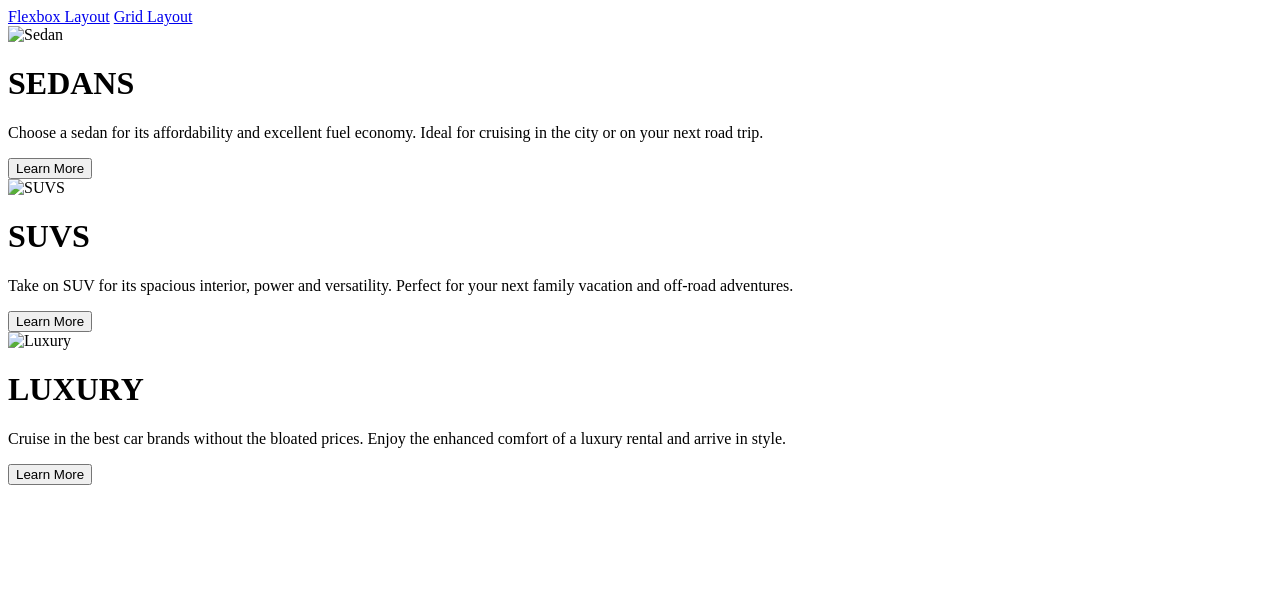
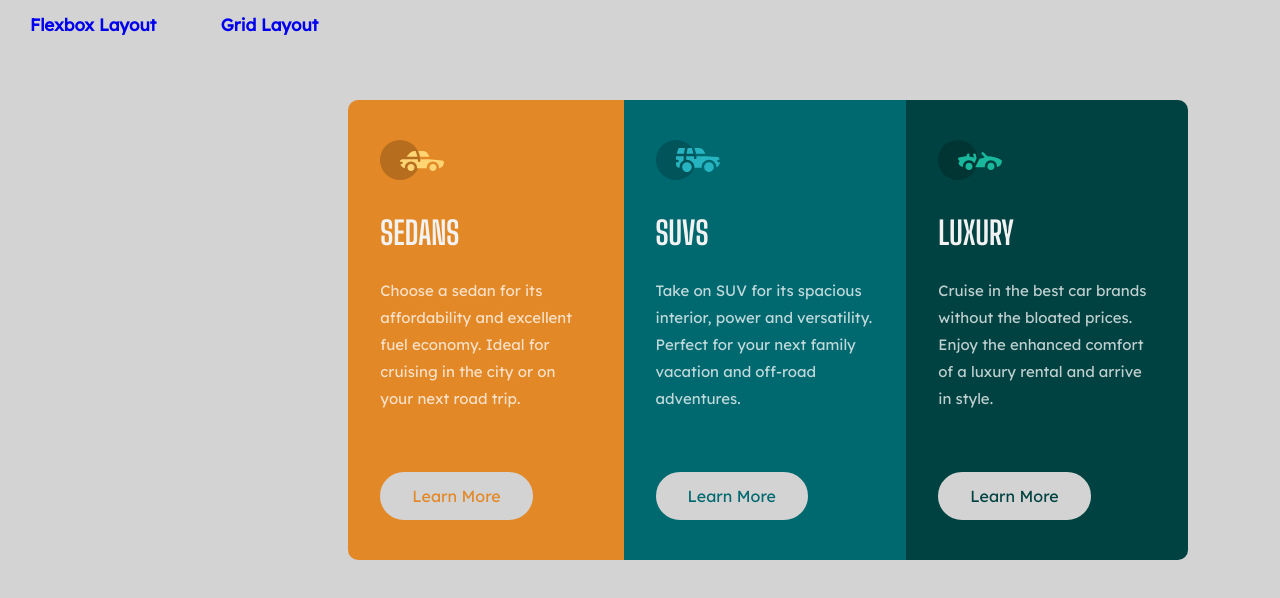
Before and after one commit to Videc-Leinyuy4/Videc-Leinyuy4.github.io, a plain HTML site: page index.html in a window 1280 px wide. Drawn offline with Linux system fonts and the light colour scheme.

Commit message:
Add files via upload

```diff
--- /dev/null
+++ b/css/gridstyle.css
@@ -0,0 +1,69 @@
+* {
+    margin: 0;
+    padding: 0;
+}
+
+body {
+    background-color:aliceblue;
+    display: grid;
+    place-items: center;
+    min-height: 100vh;
+}
+
+nav a {
+    display: inline-block;
+    color:darkblue;
+    font-weight: bold;
+    text-align: center;
+    text-decoration: none;
+    font-size: 17px;
+    border-width: 10px;
+    border-style: solid;
+    border-radius: 5px;
+    margin-right: 50px;
+
+ }
+
+main {
+    display: grid;
+    grid-template-areas:
+    'a a b'
+    'c d d'
+    'c e e'
+    ;
+    gap: 10px;
+    width: 50%;
+    margin: auto;
+
+}
+
+main div {
+    padding: 4em;
+    text-align: center;
+
+}
+
+.item1 {
+    background-color: orangered;
+    grid-area: a;
+}
+
+.item2 {
+    background-color: orange;
+    grid-area: b;
+}
+
+.item3 {
+    background-color: green;
+    grid-area: c;
+}
+
+.item4 {
+    background-color: #0096FF;
+    grid-area: d;
+}
+
+.item5 {
+    background-color: #0096FF;
+    grid-area: e;
+}
--- /dev/null
+++ b/css/style.css
@@ -0,0 +1,106 @@
+@import url('https://fonts.googleapis.com/css2?family=Big+Shoulders+Display:wght@700&family=Lexend+Deca&display=swap');
+
+* {
+  border: 0;
+  outline: 0;
+  padding: 0;
+  margin: 0;
+  box-sizing: inherit;
+}
+
+body {
+    box-sizing: border-box;
+    font-family: 'Lexend Deca', sans-serif;
+    font-weight: 400;
+    display: inline-flex;
+    place-content: center;
+    background-color: lightgray;
+    height: 100vh;
+}
+
+ nav a {
+    display: inline-block;
+    font-weight: bold;
+    justify-content: center;
+    text-decoration: none;
+    padding: 14px 30px;
+    font-size: 17px;
+
+
+ }
+
+h1 {
+    font-family: 'Big Shoulders Display';
+    font-weight: 700;
+    text-transform: uppercase;
+    color: hsl(0, 0%, 95%);
+}
+
+p {
+    font-size: 15px;
+    margin: 25px 0 60px 0;
+    color: hsla(0, 0%, 100%, 0.75);
+    font-weight: 400;
+    line-height: 1.8;
+}
+
+.container {
+    display: flex;
+    width: 840px;
+    align-items: center;
+    justify-content: center;
+    padding-top: 100px;
+}
+
+.boxes {
+    display: flex;
+    flex-direction: column;
+    padding: 40px 32px;
+    align-items: flex-start;
+}
+
+.box1 {
+    background-color: hsl(31, 77%, 52%);
+    border-radius: 10px 0 0 10px;
+
+}
+
+.box2 {
+    background-color: hsl(184, 100%, 22%);
+}
+
+.box3 {
+    background-color: hsl(179, 100%, 13%);
+    border-radius: 0 10px 10px 0;
+}
+
+button {
+    padding: 12px 30px;
+    border-radius: 50px;
+    font-family: inherit;
+    font-size: 16px;
+    border: solid 2px lightgray;
+    background: lightgray;
+    transition: all ease 0.3s;
+}
+
+.box1 button {
+    color: hsl(31, 77%, 52%);
+}
+.box2 button {
+    color:hsl(184, 100%, 22%);
+  }
+
+  .box3 button {
+    color:rgb(0, 66, 65);
+  }
+
+  button:hover {
+    background: transparent;
+    color: hsl(0, 0%, 95%);
+    cursor: pointer;
+  }
+
+  .circle {
+    margin-bottom: 30px;
+  }
```
Also changed, not shown: grid.html (added, +25 -0 lines), images/favicon-32x32.png (added), images/icon-luxury.svg (added), images/icon-sedans.svg (added), images/icon-suvs.svg (added), index.html (line endings or trailing spaces), 1 other file.
